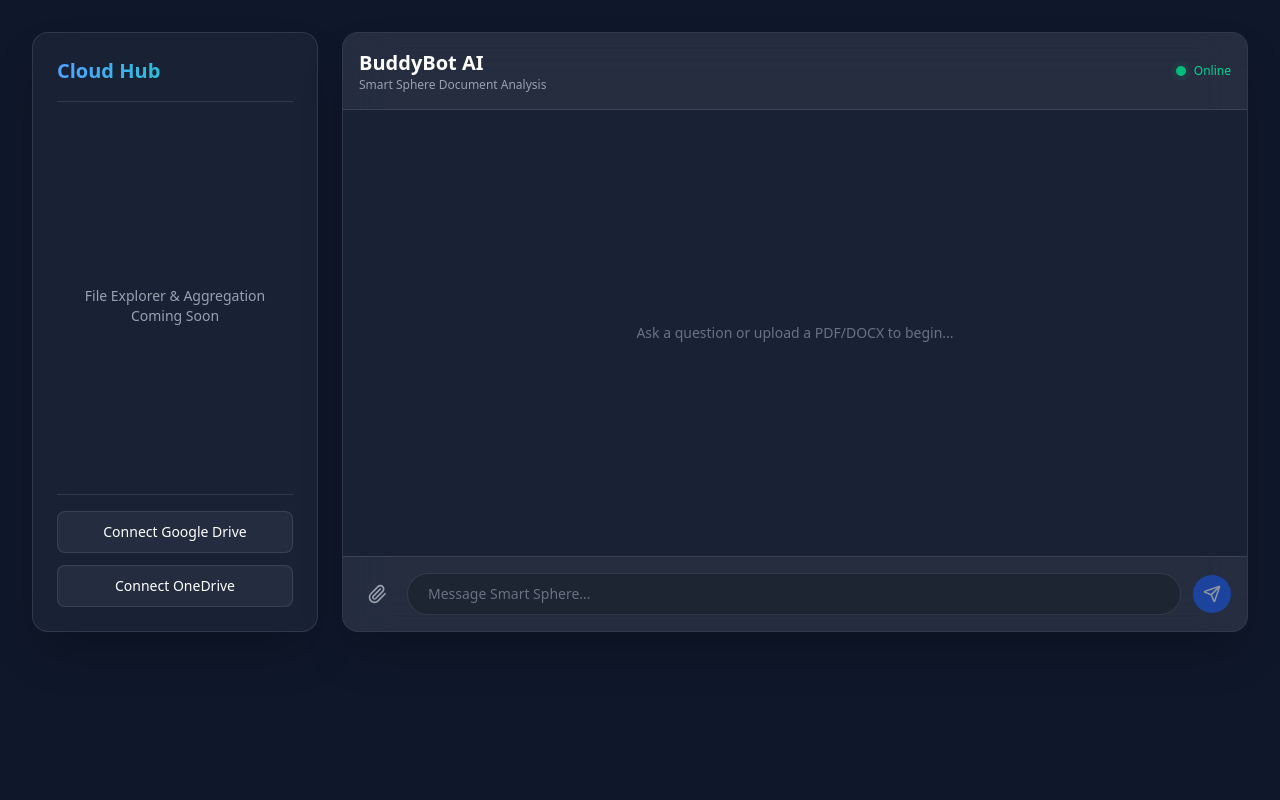
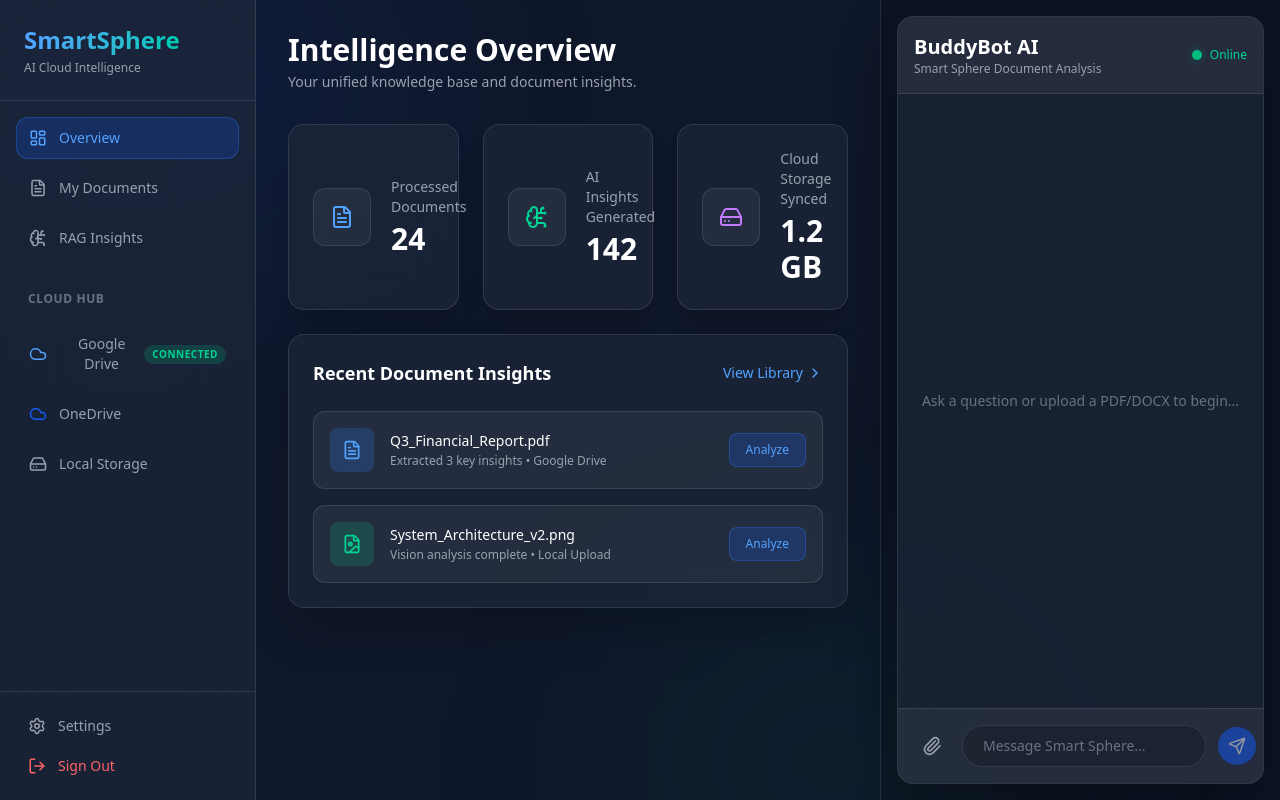
Before and after one commit to ialksng/smartSphere, a React (Vite) app in the folder client/: page /projects/smartsphere/dashboard in a window 1280 px wide. Built offline with nearby package versions, Linux system fonts and the light colour scheme; sample sign-in values are in the browser's storage; the HTML template or start-up script is replaced by a standard one.

Commit message:
dashboard

```diff
--- a/client/src/components/ChatInterface.jsx
+++ b/client/src/components/ChatInterface.jsx
@@ -84,7 +84,7 @@ export default function ChatInterface() {
     };
 
     return (
-        <div className="flex flex-col h-[600px] w-full bg-glassBg backdrop-blur-xl border border-glassBorder rounded-2xl shadow-2xl overflow-hidden text-white">
+        <div className="flex flex-col h-full w-full bg-glassBg backdrop-blur-xl border border-glassBorder rounded-2xl shadow-2xl overflow-hidden text-white">
             {/* Header */}
             <div className="p-4 border-b border-glassBorder bg-white/5 flex justify-between items-center">
                 <div>
--- a/client/src/pages/Dashboard.jsx
+++ b/client/src/pages/Dashboard.jsx
@@ -1,34 +1,143 @@
+import { useState } from 'react';
 import ChatInterface from '../components/ChatInterface';
+import {
+    LayoutDashboard, Cloud, BrainCircuit, FileText,
+    Settings, LogOut, ChevronRight, HardDrive, FileImage
+} from 'lucide-react';
 
 export default function Dashboard() {
     return (
-        <div className="min-h-screen bg-darkBg text-white p-4 pt-8 md:p-8">
-            <div className="max-w-7xl mx-auto grid grid-cols-1 lg:grid-cols-4 gap-6">
+        <div className="h-screen w-full bg-darkBg text-white flex overflow-hidden relative">
+            {/* Background Blobs for Glassmorphism Depth */}
+            <div className="absolute top-[-10%] left-[-10%] w-[40%] h-[40%] bg-blue-600/10 rounded-full blur-[120px] pointer-events-none"></div>
+            <div className="absolute bottom-[-10%] right-[20%] w-[30%] h-[30%] bg-emerald-600/10 rounded-full blur-[120px] pointer-events-none"></div>
 
-                {/* Sidebar: File Explorer Placeholder */}
-                <div className="col-span-1 bg-glassBg backdrop-blur-xl border border-glassBorder rounded-2xl shadow-2xl p-6 h-[600px] flex flex-col">
-                    <h2 className="text-xl font-semibold mb-4 border-b border-glassBorder pb-4 bg-gradient-to-r from-blue-400 to-emerald-400 bg-clip-text text-transparent">
-                        Cloud Hub
-                    </h2>
+            {/* COLUMN 1: Sidebar & Multi-Cloud Aggregator */}
+            <aside className="w-64 bg-glassBg backdrop-blur-2xl border-r border-glassBorder flex flex-col z-10">
+                <div className="p-6 border-b border-glassBorder">
+                    <h1 className="text-2xl font-bold bg-gradient-to-r from-blue-400 to-emerald-400 bg-clip-text text-transparent">
+                        SmartSphere
+                    </h1>
+                    <p className="text-xs text-gray-400 mt-1">AI Cloud Intelligence</p>
+                </div>
 
-                    <div className="flex-1 flex flex-col justify-center items-center text-center space-y-4 text-gray-400">
-                        <p className="text-sm">File Explorer & Aggregation<br/>Coming Soon</p>
+                <nav className="flex-1 overflow-y-auto p-4 space-y-2">
+                    <NavItem icon={<LayoutDashboard size={18} />} label="Overview" active />
+                    <NavItem icon={<FileText size={18} />} label="My Documents" />
+                    <NavItem icon={<BrainCircuit size={18} />} label="RAG Insights" />
+
+                    <div className="pt-6 pb-2">
+                        <p className="text-xs font-semibold text-gray-500 uppercase tracking-wider px-3">Cloud Hub</p>
+                    </div>
+                    <NavItem icon={<Cloud size={18} className="text-blue-400" />} label="Google Drive" badge="Connected" />
+                    <NavItem icon={<Cloud size={18} className="text-blue-600" />} label="OneDrive" />
+                    <NavItem icon={<HardDrive size={18} />} label="Local Storage" />
+                </nav>
+
+                <div className="p-4 border-t border-glassBorder">
+                    <button className="flex items-center gap-3 text-gray-400 hover:text-white transition w-full px-3 py-2 rounded-lg hover:bg-white/5">
+                        <Settings size={18} />
+                        <span className="text-sm font-medium">Settings</span>
+                    </button>
+                    <button className="flex items-center gap-3 text-red-400 hover:text-red-300 transition w-full px-3 py-2 rounded-lg hover:bg-red-500/10 mt-1">
+                        <LogOut size={18} />
+                        <span className="text-sm font-medium">Sign Out</span>
+                    </button>
+                </div>
+            </aside>
+
+            {/* COLUMN 2: Main Dashboard & Insights Layer */}
+            <main className="flex-1 flex flex-col h-full overflow-y-auto z-10">
+                <header className="p-8 pb-4">
+                    <h2 className="text-3xl font-semibold">Intelligence Overview</h2>
+                    <p className="text-gray-400 text-sm mt-1">Your unified knowledge base and document insights.</p>
+                </header>
+
+                <div className="p-8 pt-4 space-y-6 flex-1">
+                    {/* Top Level Metrics */}
+                    <div className="grid grid-cols-1 md:grid-cols-3 gap-6">
+                        <StatCard title="Processed Documents" value="24" icon={<FileText size={24} className="text-blue-400" />} />
+                        <StatCard title="AI Insights Generated" value="142" icon={<BrainCircuit size={24} className="text-emerald-400" />} />
+                        <StatCard title="Cloud Storage Synced" value="1.2 GB" icon={<HardDrive size={24} className="text-purple-400" />} />
                     </div>
 
-                    <div className="mt-auto space-y-3 pt-4 border-t border-glassBorder">
-                        <button className="w-full bg-white/5 hover:bg-white/10 border border-glassBorder py-2.5 rounded-lg transition text-sm font-medium">
-                            Connect Google Drive
-                        </button>
-                        <button className="w-full bg-white/5 hover:bg-white/10 border border-glassBorder py-2.5 rounded-lg transition text-sm font-medium">
-                            Connect OneDrive
-                        </button>
+                    {/* RAG System Recent Activity */}
+                    <div className="bg-glassBg backdrop-blur-xl border border-glassBorder rounded-2xl p-6 shadow-2xl">
+                        <div className="flex justify-between items-center mb-6">
+                            <h3 className="text-lg font-semibold">Recent Document Insights</h3>
+                            <button className="text-sm text-blue-400 hover:text-blue-300 transition flex items-center gap-1">
+                                View Library <ChevronRight size={16} />
+                            </button>
+                        </div>
+
+                        <div className="space-y-4">
+                            {/* Document Item 1 */}
+                            <div className="flex items-center justify-between p-4 rounded-xl bg-white/5 border border-glassBorder hover:bg-white/10 transition group cursor-pointer">
+                                <div className="flex items-center gap-4">
+                                    <div className="p-3 bg-blue-500/20 rounded-lg text-blue-400">
+                                        <FileText size={20} />
+                                    </div>
+                                    <div>
+                                        <h4 className="font-medium text-sm text-white group-hover:text-blue-400 transition">Q3_Financial_Report.pdf</h4>
+                                        <p className="text-xs text-gray-400 mt-0.5">Extracted 3 key insights • Google Drive</p>
+                                    </div>
+                                </div>
+                                <button className="px-4 py-2 bg-blue-600/20 hover:bg-blue-600/40 text-blue-400 rounded-lg text-xs font-medium border border-blue-500/30 transition">
+                                    Analyze
+                                </button>
+                            </div>
+
+                            {/* Document Item 2 */}
+                            <div className="flex items-center justify-between p-4 rounded-xl bg-white/5 border border-glassBorder hover:bg-white/10 transition group cursor-pointer">
+                                <div className="flex items-center gap-4">
+                                    <div className="p-3 bg-emerald-500/20 rounded-lg text-emerald-400">
+                                        <FileImage size={20} />
+                                    </div>
+                                    <div>
+                                        <h4 className="font-medium text-sm text-white group-hover:text-emerald-400 transition">System_Architecture_v2.png</h4>
+                                        <p className="text-xs text-gray-400 mt-0.5">Vision analysis complete • Local Upload</p>
+                                    </div>
+                                </div>
+                                <button className="px-4 py-2 bg-blue-600/20 hover:bg-blue-600/40 text-blue-400 rounded-lg text-xs font-medium border border-blue-500/30 transition">
+                                    Analyze
+                                </button>
+                            </div>
+                        </div>
                     </div>
                 </div>
+            </main>
 
-                {/* Main Content: Chat Interface */}
-                <div className="col-span-1 lg:col-span-3">
-                    <ChatInterface />
-                </div>
+            {/* COLUMN 3: AI Assistant (BuddyBot) */}
+            <aside className="w-[400px] p-4 bg-black/20 border-l border-glassBorder z-10 flex flex-col h-full shadow-2xl">
+                <ChatInterface />
+            </aside>
+        </div>
+    );
+}
+
+// --- Internal Helper Components ---
+
+function NavItem({ icon, label, active, badge }) {
+    return (
+        <button className={`flex items-center justify-between w-full px-3 py-2.5 rounded-xl transition ${active ? 'bg-blue-600/20 text-blue-400 border border-blue-500/30' : 'text-gray-400 hover:bg-white/5 hover:text-white border border-transparent'}`}>
+            <div className="flex items-center gap-3">
+                {icon}
+                <span className="text-sm font-medium">{label}</span>
+            </div>
+            {badge && <span className="text-[10px] uppercase tracking-wider font-semibold bg-emerald-500/20 text-emerald-400 px-2 py-0.5 rounded-full">{badge}</span>}
+        </button>
+    );
+}
+
+function StatCard({ title, value, icon }) {
+    return (
+        <div className="bg-glassBg backdrop-blur-xl border border-glassBorder rounded-2xl p-6 shadow-xl flex items-center gap-5 transition hover:bg-white/5">
+            <div className="p-4 bg-white/5 border border-glassBorder rounded-xl">
+                {icon}
+            </div>
+            <div>
+                <p className="text-gray-400 text-sm font-medium">{title}</p>
+                <p className="text-3xl font-bold mt-1">{value}</p>
             </div>
         </div>
     );
```
Also changed, not shown: client/src/pages/Login.jsx (deleted), client/src/pages/Register.jsx (deleted).
